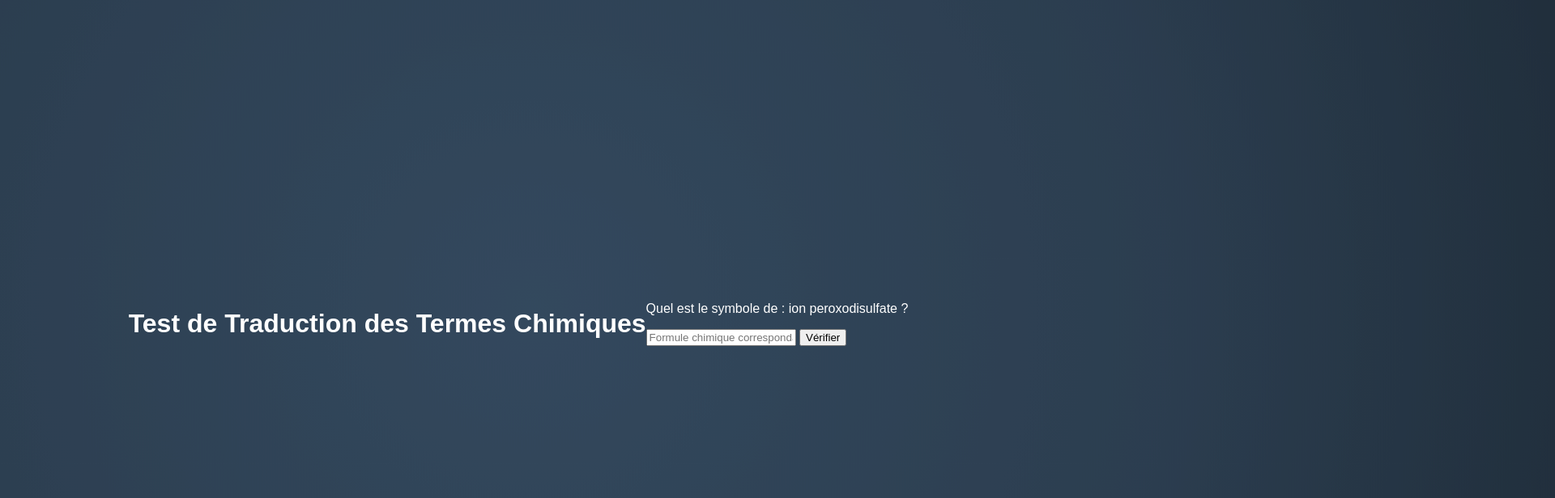
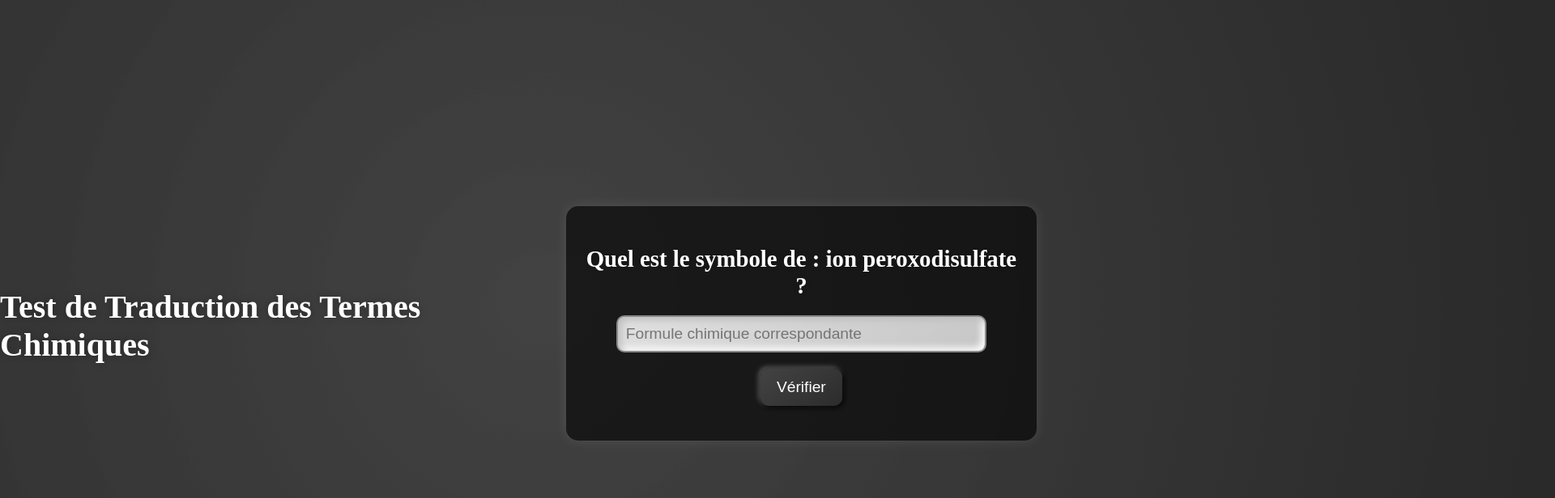
Before and after one commit to LesHautsPoles/PWA-Chimie, a plain HTML site: page index.html in a window 1280 px wide. Shown: the top 616 px of the page at 81% size, 1920 px wide, since content can reach past the window. Drawn offline with Linux system fonts and the light colour scheme.

Commit message:
Update styles.css

```diff
--- a/styles.css
+++ b/styles.css
@@ -1,47 +1,115 @@
+/* Style de base pour le corps */
 body {
   margin: 0;
-  font-family: Arial, sans-serif;
+  font-family: 'Roboto Slab', serif; /* Police plus élégante */
   display: flex;
   justify-content: center;
   align-items: center;
   height: 100vh;
-  color: #ffffff; /* Couleur du texte pour le contraste */
+  color: #ffffff; /* Couleur du texte pour un bon contraste */
   overflow: hidden;
+  background: linear-gradient(135deg, #434343 25%, #000000 75%); /* Dégradé métallique sombre */
   position: relative;
 }
 
-/* Conteneur principal */
+/* Conteneur pour les termes */
 #term-container {
-  z-index: 10; /* Place le contenu au-dessus de l'animation de fond */
+  z-index: 10;
+  text-align: center;
+  padding: 20px;
+  background: rgba(0, 0, 0, 0.6); /* Fond semi-transparent pour faire ressortir le contenu */
+  border-radius: 15px;
+  box-shadow: 0px 0px 15px rgba(255, 255, 255, 0.1);
 }
 
-/* Arrière-plan avec dégradé sombre et animation de vagues */
+/* Style du texte principal */
+h1 {
+  font-size: 2.5rem;
+  margin-bottom: 20px;
+  text-shadow: 0px 0px 10px rgba(0, 0, 0, 0.3); /* Légère ombre portée pour le texte */
+}
+
+/* Style du terme en français */
+#french-term {
+  font-weight: bold;
+  font-size: 1.8rem;
+  text-shadow: 0px 0px 10px rgba(0, 0, 0, 0.3); /* Ajout d'un effet lumineux au texte */
+  margin-bottom: 20px;
+}
+
+/* Style de la boîte de saisie */
+#user-input {
+  width: 80%;
+  padding: 10px;
+  margin-bottom: 20px;
+  border: 2px solid #888;
+  border-radius: 10px;
+  outline: none;
+  font-size: 1.2rem;
+  background: linear-gradient(145deg, #e0e0e0, #c6c6c6); /* Effet métallique sur la boîte */
+  color: #333;
+  box-shadow: inset 4px 4px 8px #bebebe, inset -4px -4px 8px #ffffff;
+  transition: all 0.3s ease-in-out;
+}
+
+/* Effet de surbrillance au focus */
+#user-input:focus {
+  border-color: #ffa500; /* Couleur dorée pour le focus */
+  box-shadow: 0px 0px 10px #ffa500; /* Effet lumineux autour de la boîte */
+}
+
+/* Style du bouton */
+#check-answer {
+  padding: 12px 20px;
+  background: linear-gradient(145deg, #434343, #2c2c2c); /* Dégradé métallique sombre */
+  border: none;
+  border-radius: 10px;
+  color: #ffffff;
+  font-size: 1.2rem;
+  cursor: pointer;
+  box-shadow: 2px 2px 6px #000000, -2px -2px 6px #666666; /* Effet 3D pour le bouton */
+  transition: all 0.3s ease-in-out;
+}
+
+/* Effet d'animation et de surbrillance au survol */
+#check-answer:hover {
+  background: linear-gradient(145deg, #5a5a5a, #3d3d3d); /* Couleur plus claire au survol */
+  box-shadow: 4px 4px 8px #000000, -4px -4px 8px #666666;
+}
+
+/* Style du texte de résultat */
+#result {
+  margin-top: 20px;
+  font-size: 1.4rem;
+  font-style: italic;
+}
+
+/* Arrière-plan animé avec dégradé métallique en forme de vagues */
 body::before,
 body::after {
   content: "";
   position: absolute;
-  width: 200%;
-  height: 200%;
-  top: -50%;
-  left: -50%;
-  background: radial-gradient(circle at 50% 50%, #34495e, #2c3e50, #1c2833); /* Dégradé de vagues */
-  animation: animateWaves 20s linear infinite; /* Animation des vagues */
+  width: 300%;
+  height: 300%;
+  top: -100%;
+  left: -100%;
+  background: radial-gradient(circle at 50% 50%, #434343, #2c2c2c, #1b1b1b); /* Couleurs sombres et métalliques */
+  animation: animateWaves 30s linear infinite; /* Animation plus lente */
   z-index: -2;
 }
 
-/* Deuxième couche pour superposer des vagues avec un décalage */
 body::after {
-  animation-duration: 30s; /* Vitesse différente pour les vagues */
-  opacity: 0.7; /* Ajuste l'opacité pour donner plus de profondeur */
+  animation-duration: 60s; /* Vitesse différente pour plus de profondeur */
+  opacity: 0.5; /* Opacité pour donner de la dimension */
 }
 
-/* Animation keyframes pour simuler le mouvement de vagues */
+/* Animation des vagues */
 @keyframes animateWaves {
   0% {
     transform: translateX(0) translateY(0) scale(1);
   }
   50% {
-    transform: translateX(50px) translateY(-50px) scale(1.1);
+    transform: translateX(100px) translateY(-100px) scale(1.2);
   }
   100% {
     transform: translateX(0) translateY(0) scale(1);
```
